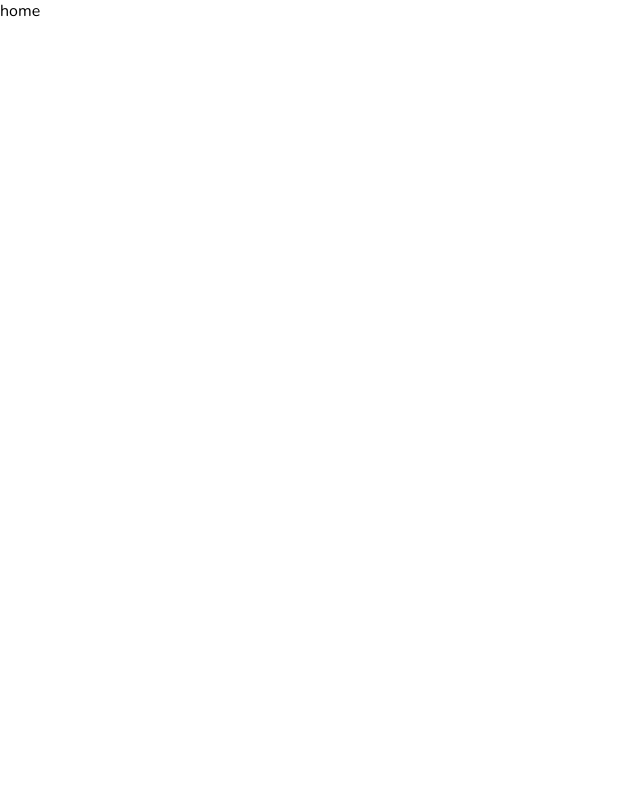
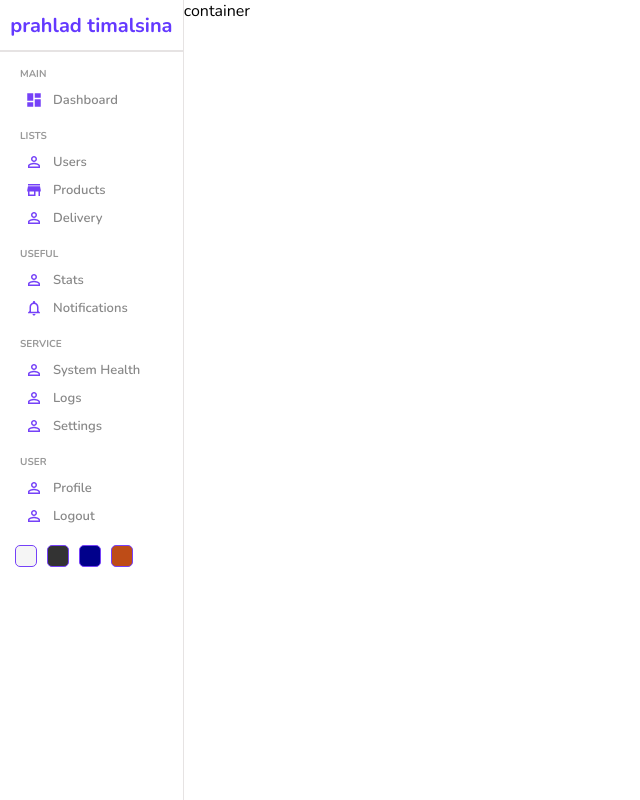
Before and after one commit to prahladtimalsina/React-Admin-Dashboard, a React (Create React App) app: page / in a window 1280 px wide. Shown: the whole page, without its empty margins (0-640 px from the left). Built offline with nearby package versions, Linux system fonts and the light colour scheme.

Commit message:
sidebar done

```diff
--- a/package.json
+++ b/package.json
@@ -3,6 +3,10 @@
   "version": "0.1.0",
   "private": true,
   "dependencies": {
+    "@emotion/react": "^11.8.2",
+    "@emotion/styled": "^11.8.1",
+    "@mui/icons-material": "^5.5.0",
+    "@mui/material": "^5.5.0",
     "@testing-library/jest-dom": "^5.16.2",
     "@testing-library/react": "^12.1.4",
     "@testing-library/user-event": "^13.5.0",
--- /dev/null
+++ b/src/components/sidebar/Sidebar.jsx
@@ -0,0 +1,80 @@
+import "./sidebar.scss";
+import DashboardIcon from "@mui/icons-material/Dashboard";
+import PersonOutlineOutlinedIcon from "@mui/icons-material/PersonOutlineOutlined";
+import StoreIcon from "@mui/icons-material/Store";
+import NotificationsNoneIcon from "@mui/icons-material/NotificationsNone";
+const Sidebar = () => {
+  return (
+    <div className="sidebar">
+      <div className="top">
+        <span className="logo">prahlad timalsina</span>
+      </div>
+      <hr />
+      <div className="center">
+        <ul>
+          <p className="title">MAIN</p>
+          <li>
+            <DashboardIcon className="icon" />
+            <span>Dashboard</span>
+          </li>
+          <p className="title">LISTS</p>
+
+          <li>
+            <PersonOutlineOutlinedIcon className="icon" />
+            <span>Users</span>
+          </li>
+          <li>
+            <StoreIcon className="icon" />
+            <span>Products</span>
+          </li>
+          <li>
+            <PersonOutlineOutlinedIcon className="icon" />
+            <span>Delivery</span>
+          </li>
+          <p className="title">USEFUL</p>
+
+          <li>
+            <PersonOutlineOutlinedIcon className="icon" />
+            <span>Stats</span>
+          </li>
+          <li>
+            <NotificationsNoneIcon className="icon" />
+            <span>Notifications</span>
+          </li>
+          <p className="title">SERVICE</p>
+
+          <li>
+            <PersonOutlineOutlinedIcon className="icon" />
+            <span>System Health</span>
+          </li>
+          <li>
+            <PersonOutlineOutlinedIcon className="icon" />
+            <span>Logs</span>
+          </li>
+          <li>
+            <PersonOutlineOutlinedIcon className="icon" />
+            <span>Settings</span>
+          </li>
+          <p className="title">USER</p>
+
+          <li>
+            <PersonOutlineOutlinedIcon className="icon" />
+            <span>Profile</span>
+          </li>
+          <li>
+            <PersonOutlineOutlinedIcon className="icon" />
+            <span>Logout</span>
+          </li>
+        </ul>
+      </div>
+      <div className="bottom">
+        <div className="colorOption"></div>
+        <div className="colorOption"></div>
+        <div className="colorOption"></div>
+        <div className="colorOption"></div>
+      </div>
+    </div>
+  );
+};
+
+export default Sidebar;
--- /dev/null
+++ b/src/components/sidebar/sidebar.scss
@@ -0,0 +1,92 @@
+.sidebar{
+    flex: 1;
+    border-right: 0.5px solid rgb(230, 227, 227);
+    min-height: 100vh;
+    background-color: white;
+
+    .top{
+        height: 50px;
+        display: flex;
+        align-items: center;
+        justify-content: center;
+
+        .logo{
+            font-size: 20px;
+            font-weight: bold;
+            color: #6439ff;
+        }
+    }
+
+    hr{
+        height: 0;
+        border: 0.5px solid rgb(230, 227, 227)
+    }
+    .center{
+        padding-left: 20px;
+        ul{
+            list-style: none;
+            margin: 0;
+            padding: 0;
+
+            .title{
+                font-size: 10px;
+                font-weight: bold;
+                color: #999;
+                margin-top: 15px;
+                margin-bottom: 5px;
+            }
+            li{
+                display: flex;
+                align-items: center;
+                padding: 5px;
+                cursor: pointer;
+
+                &:hover{
+                    background-color: #ece8ff;
+                }
+
+                .icon{
+                    font-size: 18px;
+                    color: #7541f8;
+                }
+
+                span{
+                    font-size: 13px;
+                    font-weight: 600;
+                    color: #888;
+                    margin-left: 10px;
+                }
+            }
+        }
+    }
+
+    .bottom{
+
+        display: flex;
+        align-items: center;
+        margin: 10px;
+        .colorOption{
+            width: 20px;
+            height: 20px;
+            border-radius: 5px;
+            border: 1px solid #7541f8;
+            cursor: pointer;
+            margin: 5px;
+
+            &:nth-child(1){
+                background-color: whitesmoke;
+            }
+            &:nth-child(2){
+                background-color: #333;
+            }
+            &:nth-child(3){
+                background-color: darkblue;
+            }
+            &:nth-child(4){
+                background-color: rgb(190, 76, 23);
+            }
+        }
+
+    }
+
+}
--- a/src/pages/home/Home.jsx
+++ b/src/pages/home/Home.jsx
@@ -1,10 +1,15 @@
-
+import Sidebar from "../../components/sidebar/Sidebar";
 import "./home.scss";
 
 const Home = () => {
-  return <div className="home">
-    home
-  </div>;
+  return (
+    <div className="home">
+      <Sidebar />
+      <div className="homeContainer">
+        container
+      </div>
+    </div>
+  );
 };
 
 export default Home;
--- a/src/pages/home/home.scss
+++ b/src/pages/home/home.scss
@@ -1,4 +1,7 @@
 .home {
-
+    display: flex;
+    .homeContainer {
+        flex: 6;
+    }
 
 }
```
Also changed, not shown: src/components/navbar/Navbar.jsx (added, +9 -0 lines), src/components/navbar/navbar.scss (added), 1 other file (tests, documents, lock files or other folders).
